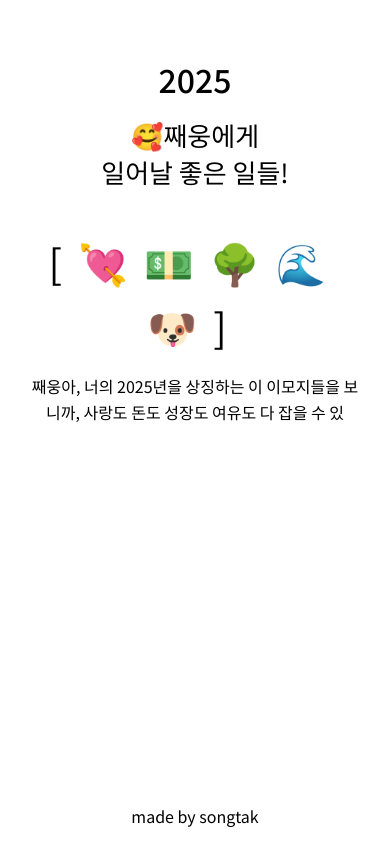
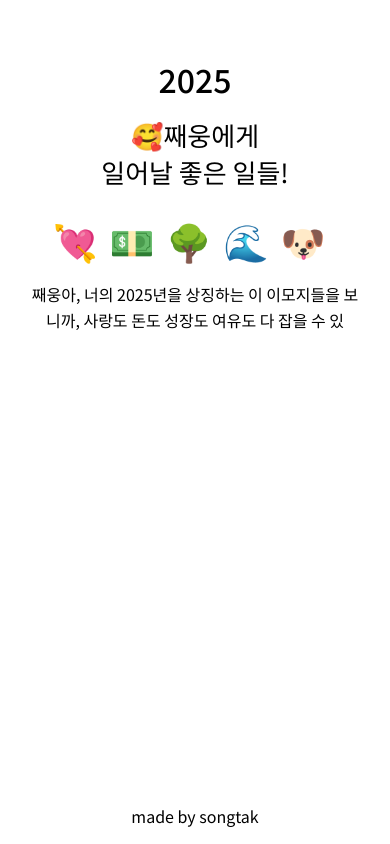
Before and after one commit to songtak/invite-maker, a React (Vite) app: page / in a window 390 px wide. Both pictures are taken after a click on the element "혹시? 김재웅이신가요?". Built offline with nearby package versions, Linux system fonts and the light colour scheme; no server answers.

Commit message:
스타일 수정

```diff
--- a/src/assets/mobile.css
+++ b/src/assets/mobile.css
@@ -71,9 +71,9 @@
     line-height: 1.6;
   }
   .emoji {
-    font-size: 40px;
-    letter-spacing: 16px;
-    padding: 16px;
+    font-size: 36px;
+    letter-spacing: 12px;
+    /* padding: 16px; */
   }
 
   .cute-button {
--- a/src/pages/MainPage.tsx
+++ b/src/pages/MainPage.tsx
@@ -281,7 +281,7 @@ const MainPage = () => {
                 {/* <div className="pb16 lh" style={{ fontWeight: 700, fontSize: 18 }}>
               🥰 2025년 째웅이 운세 해석
             </div> */}
-                <div className="pb16 lh emoji">[💘💵🌳🌊🐶]</div>
+                <div className="pb16 emoji">💘💵🌳🌊🐶</div>
                 <TypingEffect data={jwList} onComplete={handleTypingComplete} />
                 {isShowEmojis && (
                   <>
--- a/src/pages/ResultPage.tsx
+++ b/src/pages/ResultPage.tsx
@@ -459,7 +459,7 @@ const ResultPage = () => {
 
           {!_.isNull(randomData) && (
             <>
-              <div className="emoji">[{emojis}]</div>
+              <div className="emoji">{emojis}</div>
               <div className="chat ">
                 <p className="lh">{chatData}</p>
                 {isDone && (
```
